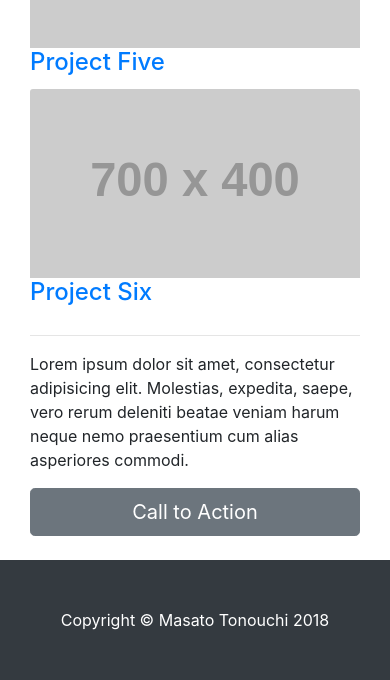
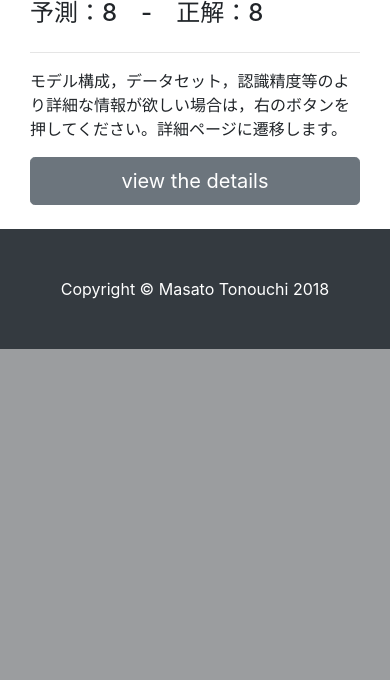
Before and after one commit to tonouchi510/my_portfolio, a Django app: page /myapp/mnist/ in a window 390 px wide; the page is wider, and only the part inside the window is pictured. Shown: the part 1787-2467 px from the top of that part. After the commit the page ends 2136 px from the top of that part, so only its background shows below. Run offline with Django 3.2, Linux system fonts and the light colour scheme; data comes from the database, SQL or seed files in the repository; both versions use the stored data as it was after the commit; grey boxes labelled with a size stand in for pictures from a placeholder-image service; some libraries are stand-ins or nearby versions.

Commit message:
[update] mnistページ（外観完成）およびデータ登録等

```diff
--- a/index/templates/index/base.html
+++ b/index/templates/index/base.html
@@ -16,6 +16,9 @@
 
     <!-- Custom styles for this template -->
     <link rel="stylesheet" type="text/css" href="{% static 'index/bootstrap/css/1-col-portfolio.css' %}" />
+
+    {% block head %}
+    {% endblock %}
 
   </head>
 
--- a/myapps/mnist/templates/mnist/mnist.html
+++ b/myapps/mnist/templates/mnist/mnist.html
@@ -6,57 +6,123 @@
 {% block h1 %}Digit Recognizer{% endblock %}
 {% block date %}- 2018/05/30{% endblock %}
 
+{% block head %}
+    <script>
+        var can;
+        var ct;
+        var ox=0,oy=0,x=0,y=0;
+        var mf=false;
+        function mam_draw_init(){
+            //初期設定
+            can=document.getElementById("can");
+            can.addEventListener("touchstart",onDown,false);
+            can.addEventListener("touchmove",onMove,false);
+            can.addEventListener("touchend",onUp,false);
+            can.addEventListener("mousedown",onMouseDown,false);
+            can.addEventListener("mousemove",onMouseMove,false);
+            can.addEventListener("mouseup",onMouseUp,false);
+            ct=can.getContext("2d");
+            ct.strokeStyle="#ffffff";
+            ct.lineWidth=7;
+            ct.lineJoin="round";
+            ct.lineCap="round";
+            clearCan();
+        }
+        function onDown(event){
+            mf=true;
+            ox=event.touches[0].pageX-event.target.getBoundingClientRect().left;
+            oy=event.touches[0].pageY-event.target.getBoundingClientRect().top;
+            event.stopPropagation();
+        }
+        function onMove(event){
+            if(mf){
+                x=event.touches[0].pageX-event.target.getBoundingClientRect().left;
+                y=event.touches[0].pageY-event.target.getBoundingClientRect().top;
+                drawLine();
+                ox=x;
+                oy=y;
+                event.preventDefault();
+                event.stopPropagation();
+            }
+        }
+        function onUp(event){
+            mf=false;
+            event.stopPropagation();
+        }
+
+        function onMouseDown(event){
+            ox=event.clientX-event.target.getBoundingClientRect().left;
+            oy=event.clientY-event.target.getBoundingClientRect().top ;
+            mf=true;
+        }
+        function onMouseMove(event){
+            if(mf){
+                x=event.clientX-event.target.getBoundingClientRect().left;
+                y=event.clientY-event.target.getBoundingClientRect().top ;
+                drawLine();
+                ox=x;
+                oy=y;
+            }
+        }
+        function onMouseUp(event){
+            mf=false;
+        }
+        function drawLine(){
+            ct.beginPath();
+            ct.moveTo(ox,oy);
+            ct.lineTo(x,y);
+            ct.stroke();
+        }
+        function clearCan(){
+            ct.fillStyle="rgb(0,0,0)";
+            ct.fillRect(0,0,can.getBoundingClientRect().width,can.getBoundingClientRect().height);
+        }
+    </script>
+{% endblock %}
+
 
 {% block body %}
+    <hr>
     <!-- Page Content -->
+    <body onload="mam_draw_init();"></body>
     <div class="container">
-
-      <iframe src="peint.html" height="450" width="450">
-        このページでは、インラインフレームを使用しています。
-        対応しているブラウザで表示願います。
-      </iframe>
+        <div align="center">
+            <h3>手書き入力フォーム</h3>
+            <p>0～9の数字を書いてください</p>
+            <div style="border:solid 1px #000000;width:280px;height:280px;" id="candiv">
+                <canvas id="can" width="280px" height="280px"></canvas>
+            </div>
+            <form method="post" action="">
+            <input type="button" onClick="clearCan();" value="クリア" data-inline="true" />
+            <select name="label" style="margin-left: 100px; width: 50px; height: 30px;">
+                <option value="0">0</option>
+                <option value="1">1</option>
+                <option value="2">2</option>
+                <option value="3">3</option>
+                <option value="4">4</option>
+                <option value="5">5</option>
+                <option value="6">6</option>
+                <option value="7">7</option>
+                <option value="8">8</option>
+                <option value="9">9</option>
+            </select>
+            <input type="submit" value="登録">
+            </form>
+        </div>
 
         <hr>
 
-      <!-- Portfolio Section -->
-      <h2>Portfolio Heading</h2>
+        <!-- example -->
+        <h2>Prediction examples</h2>
         <div class="row">
-        <div class="col-lg-4 col-sm-6 portfolio-item">
-            <img class="card-img-top" src="http://placehold.it/700x400" alt="">
-              <h4 class="card-title">
-                <a>　予測：2　　---　　正解：2</a>
+            {% for image in digit_list %}
+            <div class="col-lg-3 col-sm-6 portfolio-item">
+                <img class="card-img-top" src="{% static image.path %}" alt="{{ image.label }}">
+                <h4>
+                    <a>予測：{{ image.label }}　-　正解：{{ image.label }}</a>
                 </h4>
             </div>
-        <div class="col-lg-4 col-sm-6 portfolio-item">
-            <img class="card-img-top" src="http://placehold.it/700x400" alt="">
-              <h4>
-                <a href="#">Project Two</a>
-              </h4>
-        </div>
-        <div class="col-lg-4 col-sm-6 portfolio-item">
-            <a href="#"><img class="card-img-top" src="http://placehold.it/700x400" alt=""></a>
-              <h4 class="card-title">
-                <a href="#">Project Three</a>
-              </h4>
-        </div>
-        <div class="col-lg-4 col-sm-6 portfolio-item">
-            <a href="#"><img class="card-img-top" src="http://placehold.it/700x400" alt=""></a>
-              <h4 class="card-title">
-                <a href="#">Project Four</a>
-              </h4>
-        </div>
-        <div class="col-lg-4 col-sm-6 portfolio-item">
-            <a href="#"><img class="card-img-top" src="http://placehold.it/700x400" alt=""></a>
-              <h4 class="card-title">
-                <a href="#">Project Five</a>
-              </h4>
-        </div>
-        <div class="col-lg-4 col-sm-6 portfolio-item">
-            <a href="#"><img class="card-img-top" src="http://placehold.it/700x400" alt=""></a>
-              <h4 class="card-title">
-                <a href="#">Project Six</a>
-              </h4>
-        </div>
+            {% endfor %}
         </div>
         <!-- /.row -->
 
@@ -65,15 +131,14 @@
         <!-- Call to Action Section -->
         <div class="row mb-4">
             <div class="col-md-8">
-          <p>Lorem ipsum dolor sit amet, consectetur adipisicing elit. Molestias, expedita, saepe, vero rerum deleniti beatae veniam harum neque nemo praesentium cum alias asperiores commodi.</p>
+                <p>モデル構成，データセット，認識精度等のより詳細な情報が欲しい場合は，右のボタンを押してください。詳細ページに遷移します。</p>
             </div>
             <div class="col-md-4">
-          <a class="btn btn-lg btn-secondary btn-block" href="#">Call to Action</a>
+                <a class="btn btn-lg btn-secondary btn-block" href="{% url 'index:ComingSoon' %}">view the details</a>
             </div>
         </div>
 
     </div>
     <!-- /.container -->
 
-
 {% endblock %}
--- a/myapps/mnist/templates/mnist/peint.html
+++ /dev/null
@@ -1,90 +0,0 @@
-<!DOCTYPE html>
-<html lang="ja">
-	<head>
-	  <META http-equiv="Content-Type" content="text/html; charset=UTF-8">
-	  <title>Peint</title>
-	  <meta name="viewport" content="width=devide-width,init-scale=1,user-scalable=no,minimum-scale=1,maximum-scale=1">
-	<script>
-	var can;
-	var ct;
-	var ox=0,oy=0,x=0,y=0;
-	var mf=false;
-	  function mam_draw_init(){
-	    //初期設定
-	    can=document.getElementById("can");
-	    can.addEventListener("touchstart",onDown,false);
-	    can.addEventListener("touchmove",onMove,false);
-	    can.addEventListener("touchend",onUp,false);
-	    can.addEventListener("mousedown",onMouseDown,false);
-	    can.addEventListener("mousemove",onMouseMove,false);
-	    can.addEventListener("mouseup",onMouseUp,false);
-	    ct=can.getContext("2d");
-	    ct.strokeStyle="#ffffff";
-	    ct.lineWidth=5;
-	    ct.lineJoin="round";
-	    ct.lineCap="round";
-	    clearCan();
-	  }
-	  function onDown(event){
-	    mf=true;
-	    ox=event.touches[0].pageX-event.target.getBoundingClientRect().left;
-	    oy=event.touches[0].pageY-event.target.getBoundingClientRect().top;
-	    event.stopPropagation();
-	  }
-	  function onMove(event){
-	    if(mf){
-	      x=event.touches[0].pageX-event.target.getBoundingClientRect().left;
-	      y=event.touches[0].pageY-event.target.getBoundingClientRect().top;
-	      drawLine();
-	      ox=x;
-	      oy=y;
-	      event.preventDefault();
-	      event.stopPropagation();
-	    }
-	  }
-	  function onUp(event){
-	    mf=false;
-	    event.stopPropagation();
-	  }
-
-	  function onMouseDown(event){
-	    ox=event.clientX-event.target.getBoundingClientRect().left;
-	    oy=event.clientY-event.target.getBoundingClientRect().top ;
-	    mf=true;
-	  }
-	  function onMouseMove(event){
-	    if(mf){
-	      x=event.clientX-event.target.getBoundingClientRect().left;
-	      y=event.clientY-event.target.getBoundingClientRect().top ;
-	      drawLine();
-	      ox=x;
-	      oy=y;
-	    }
-	  }
-	  function onMouseUp(event){
-	    mf=false;
-	  }
-	  function drawLine(){
-	    ct.beginPath();
-	    ct.moveTo(ox,oy);
-	    ct.lineTo(x,y);
-	    ct.stroke();
-	  }
-	  function clearCan(){
-	    ct.fillStyle="rgb(0,0,0)";
-	    ct.fillRect(0,0,can.getBoundingClientRect().width,can.getBoundingClientRect().height);
-	  }
-	</script>
-	</head>
-
-	<body onload="mam_draw_init();">
-	    <h3>手書き入力フォーム</h3>
-        <p>0～9の数字を書いてください</p>
-	    <div style="border:solid 1px #000000;width:280px;height:280px;" id="candiv">
-	      <canvas id="can" width="280px" height="280px"></canvas>
-	    </div>
-        <input type="button" onClick="clearCan();" value="クリア" style="width:100;height:30;" data-inline="true" />
-        <input type="button" onClick="" value="登録" style="width:100;height:30;" data-inline="true" />
-	</body>
-
-</html>
--- a/myapps/mnist/urls.py
+++ b/myapps/mnist/urls.py
@@ -5,5 +5,5 @@ from . import views
 app_name = 'mnist'
 urlpatterns = [
     path('', views.MainView.as_view(), name='mnist'),
-    path('peint.html', views.peint, name='peint')
+    path('detail', views.detail, name='detail')
 ]
--- a/myapps/mnist/views.py
+++ b/myapps/mnist/views.py
@@ -10,5 +10,5 @@ class MainView(generic.ListView):
     context_object_name = 'digit_list'
 
 
-def peint(request):
-    return render(request, 'mnist/peint.html', {})
+def detail(request):
+    return render(request, 'mnist/detail.html', {})
```
Also changed, not shown: myapps/mnist/templates/mnist/detail.html (added, +11 -0 lines), db.sqlite3, 4 other files. Lines whose indentation alone changed are shown as unchanged.
